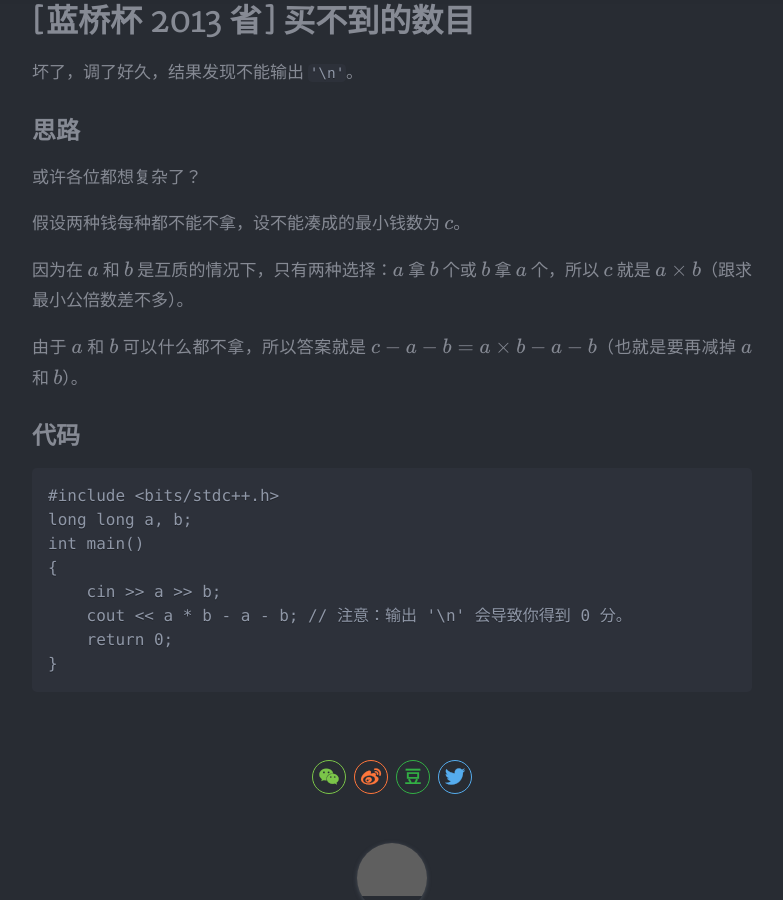
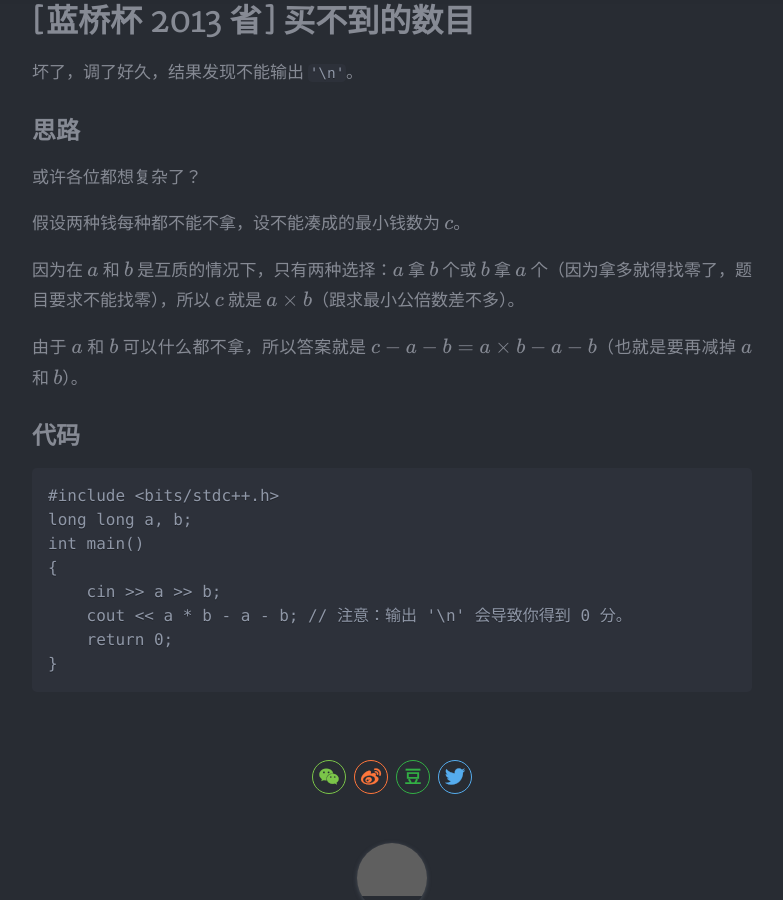
Before and after one commit to China-Fan/China-Fan.github.io, a Jekyll site: the page built from _posts/2025-01-04-LGP3951TJ.md, in a window 1280 px wide and 900 px high, scrolled down 538 px. Shown: the whole window, without its empty margins (248-1031 px from the left). Built offline with Jekyll 4.4.1, drawn with Linux system fonts in a browser that asks for light colours; nearby versions of some CDN libraries; formulas are drawn with MathJax 3; a style sheet for code colours, icons or effects is not loaded; grey boxes are pictures that could not be loaded.

Commit message:
Update 2025-01-04-LGP3951TJ.md

```diff
--- a/_posts/2025-01-04-LGP3951TJ.md
+++ b/_posts/2025-01-04-LGP3951TJ.md
@@ -17,7 +17,7 @@ tags: 题解
 
 假设两种钱每种都不能不拿，设不能凑成的最小钱数为 $c$。
 
-因为在 $a$ 和 $b$ 是互质的情况下，只有两种选择：$a$ 拿 $b$ 个或 $b$ 拿 $a$ 个，所以 $c$ 就是 $a \times b$（跟求最小公倍数差不多）。
+因为在 $a$ 和 $b$ 是互质的情况下，只有两种选择：$a$ 拿 $b$ 个或 $b$ 拿 $a$ 个（因为拿多就得找零了，题目要求不能找零），所以 $c$ 就是 $a \times b$（跟求最小公倍数差不多）。
 
 由于 $a$ 和 $b$ 可以什么都不拿，所以答案就是 $c - a - b = a \times b - a - b$（也就是要再减掉 $a$ 和 $b$）。
 
```
